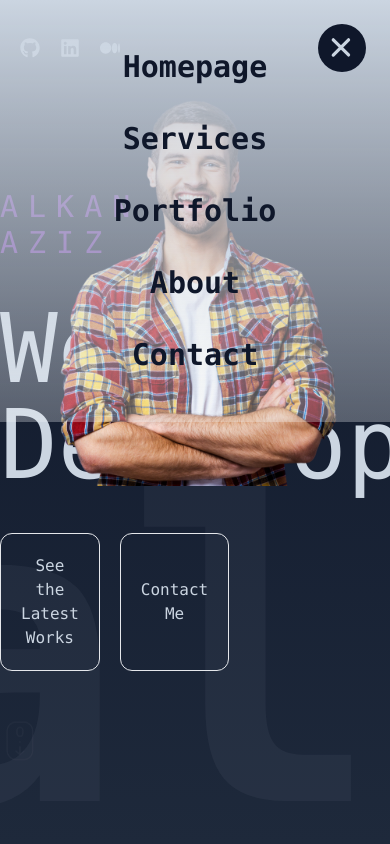
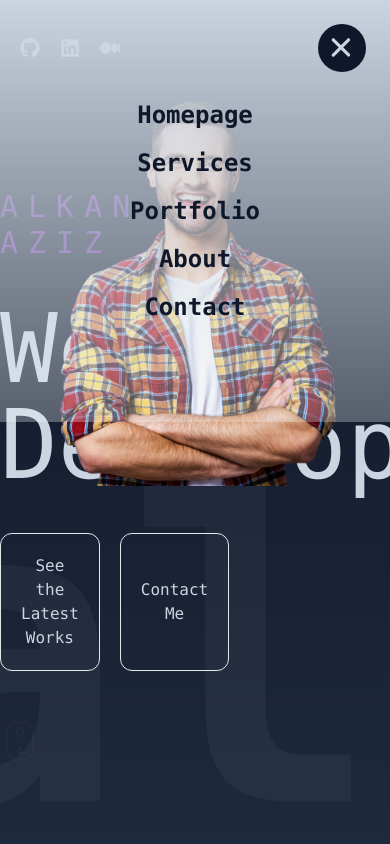
Before and after one commit to alkanaziz/alkanaziz-portfolio, a React (Vite) app: page / in a window 390 px wide. Both pictures are taken after a click on the button 342 px from the left and 48 px from the top of the page. Shown: the top 844 px of the page. Built offline with nearby package versions, Linux system fonts and the light colour scheme.

Commit message:
refactor: Update Links component layout for better responsiveness

```diff
--- a/src/components/sidebar/links/Links.jsx
+++ b/src/components/sidebar/links/Links.jsx
@@ -25,12 +25,12 @@
 
   return (
     <motion.div
-      className="links absolute flex size-full flex-col items-center justify-center gap-5"
+      className="links absolute flex size-full flex-col items-center justify-center md:gap-5"
       variants={variants}
     >
       {links.map((link) => (
         <motion.a
-          className="text-3xl font-semibold hover:text-slate-300 hover:bg-slate-900 p-2 rounded-lg"
+          className="md:text-3xl text-2xl font-semibold hover:text-slate-300 hover:bg-slate-900 p-2 rounded-lg"
           href={`#${link.toLowerCase()}`}
           key={link}
           variants={itemVariants}
```
